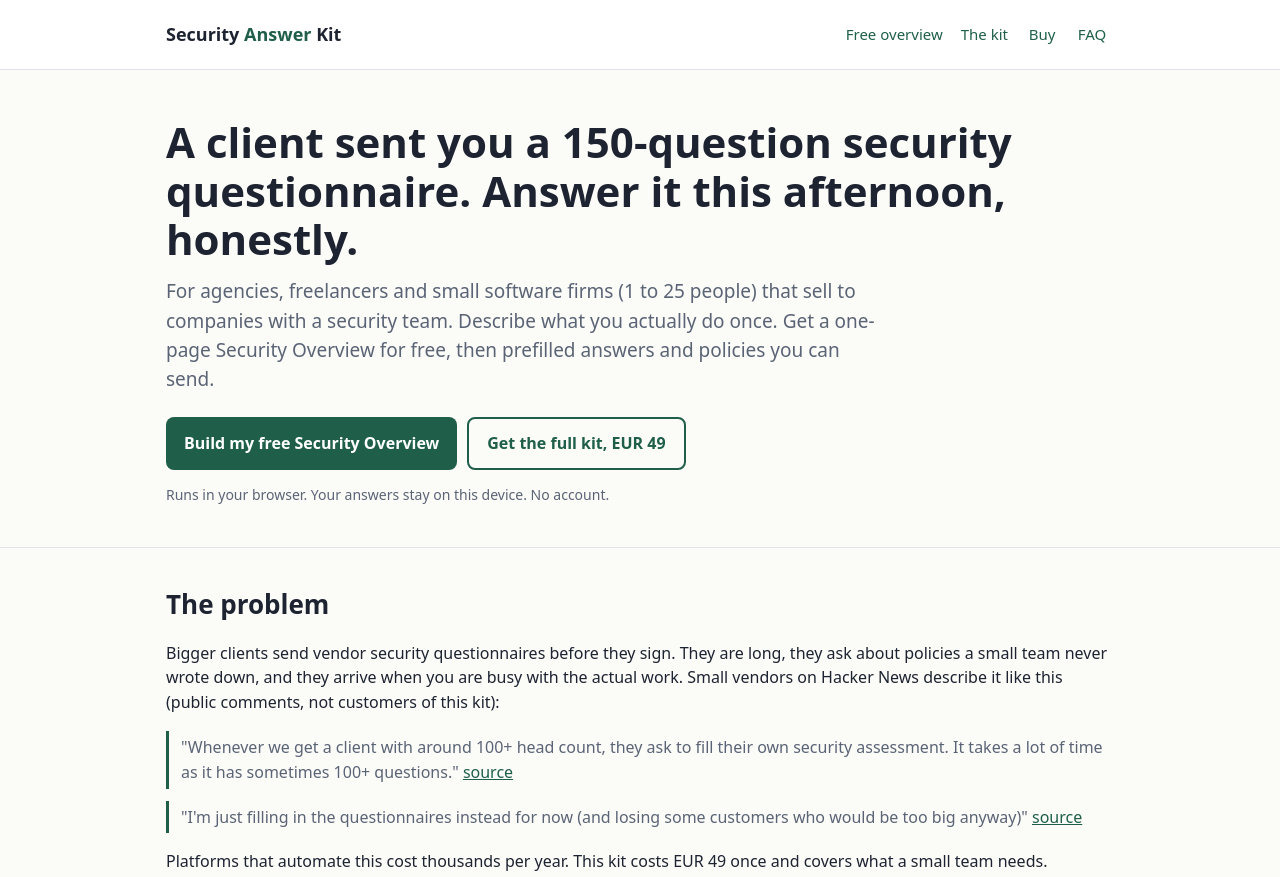
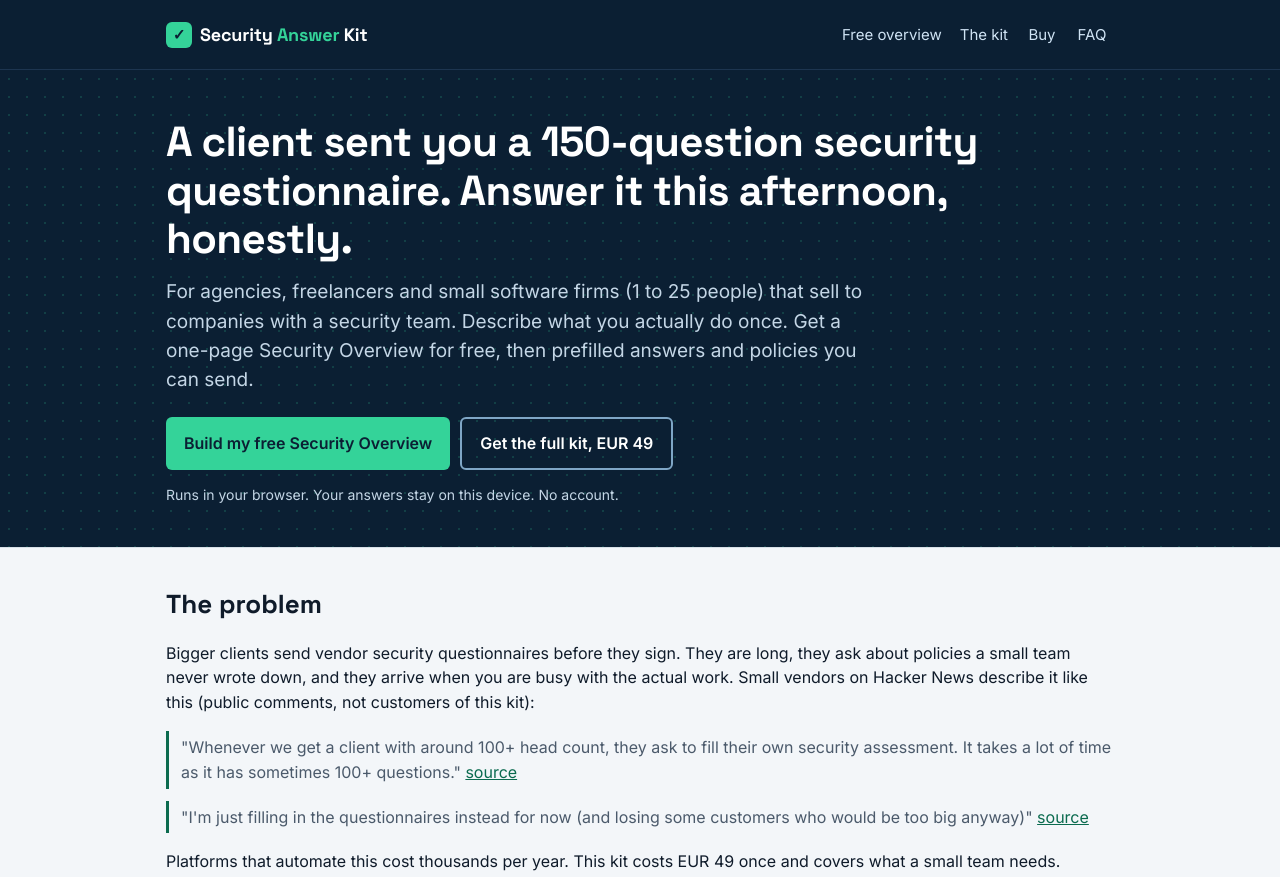
Before and after one commit to mayo1-debug/noble-venture-03, a plain HTML site: page index.html in a window 1280 px wide. Shown: the top 877 px of the page. Drawn offline with Linux system fonts and the light colour scheme.

Commit message:
sync site from 0a456d2

```diff
--- a/assets/style.css
+++ b/assets/style.css
@@ -84,3 +84,31 @@ footer a { display: inline-block; min-width: 44px; padding: 12px 0; margin-right
 .legal h2 { font-size: 20px; margin-top: 24px; }
 .legal { padding-bottom: 40px; }
 @media print { header.top, footer, .no-print, nav { display: none !important; } body { background: #fff; } }
+/* Brand layer, 12 October 2026 (Operation-Noble standards/design): Security Answer Kit is precise and
+   calm, for small vendors facing a client's security team. Space Grotesk and Inter, self-hosted (OFL).
+   Deep navy, mint and cool grey. Motif: a dark console hero with a dot grid and checkmarks. */
+@font-face{font-family:"Space Grotesk";src:url("../fonts/space-grotesk-latin-600-normal.woff2") format("woff2");font-weight:600;font-display:swap}
+@font-face{font-family:"Space Grotesk";src:url("../fonts/space-grotesk-latin-700-normal.woff2") format("woff2");font-weight:700;font-display:swap}
+@font-face{font-family:"Inter";src:url("../fonts/inter-latin-400-normal.woff2") format("woff2");font-weight:400;font-display:swap}
+@font-face{font-family:"Inter";src:url("../fonts/inter-latin-600-normal.woff2") format("woff2");font-weight:600 700;font-display:swap}
+:root{--bg:#f3f6f9;--fg:#0f1b2a;--muted:#4b5a6b;--line:#d8e0e8;--card:#ffffff;--accent:#0b6b4f;--accent-2:#e3f6ee;--navy:#0b1f33;--mint:#34d399;--radius:6px}
+body{font-family:"Inter",ui-sans-serif,system-ui,sans-serif}
+h1,h2,h3,.brand,.price,legend{font-family:"Space Grotesk",ui-sans-serif,system-ui,sans-serif}
+.brand{display:inline-block;padding:8px 0;line-height:28px;min-height:44px;letter-spacing:-.01em}
+.brand::before{content:"✓";display:inline-block;text-align:center;line-height:26px;vertical-align:1px;width:26px;height:26px;margin-right:8px;border-radius:6px;background:var(--mint);color:var(--navy);font-size:15px;font-weight:700}
+header.top{background:var(--navy);border-bottom:1px solid #1d3550}
+header.top .brand{color:#ffffff}
+header.top .brand span{color:var(--mint)}
+header.top nav a{color:#cfe3f4}
+.hero{background-color:var(--navy);color:#e8f1f8;max-width:none;margin:0;padding-left:max(16px,calc((100% - 948px)/2));padding-right:max(16px,calc((100% - 948px)/2));
+  background-image:radial-gradient(rgba(52,211,153,.18) 1px,transparent 1px);background-size:18px 18px;border-top:0}
+.hero h1{color:#ffffff;letter-spacing:-.015em}
+.hero p.lead,.hero .hint,.hero p{color:#c4d6e6}
+.hero .btn{background:var(--mint);color:var(--navy)}
+.hero .btn.alt{background:transparent;color:#ffffff;border:2px solid #7fa6c6}
+.hero a{color:var(--mint)}
+.btn{border-radius:6px}
+.card{border-top:3px solid var(--accent)}
+.price{color:var(--accent)}
+:focus-visible{outline:3px solid #2563eb}
+.hero :focus-visible,header.top :focus-visible{outline-color:var(--mint)}
```
Also changed, not shown: fonts/inter-latin-400-normal.woff2 (added), fonts/inter-latin-600-normal.woff2 (added), fonts/space-grotesk-latin-600-normal.woff2 (added), fonts/space-grotesk-latin-700-normal.woff2 (added).
